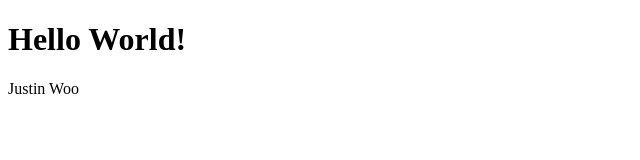
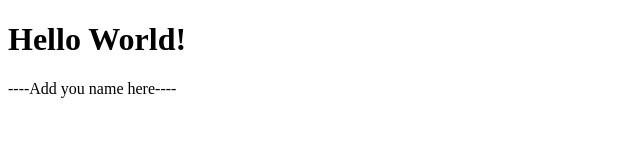
Before and after one commit to DS4200-S22/ic-01-justintwoo, a plain HTML site: page index.html in a window 1280 px wide. Shown: the whole page, without its empty margins (0-640 px from the left). Drawn offline with Linux system fonts and the light colour scheme.

Commit message:
Add files via upload

```diff
--- a/index.html
+++ b/index.html
@@ -6,7 +6,7 @@
 
 <p>
 
-Justin Woo
+----Add you name here----
 
 </p>
 
```
